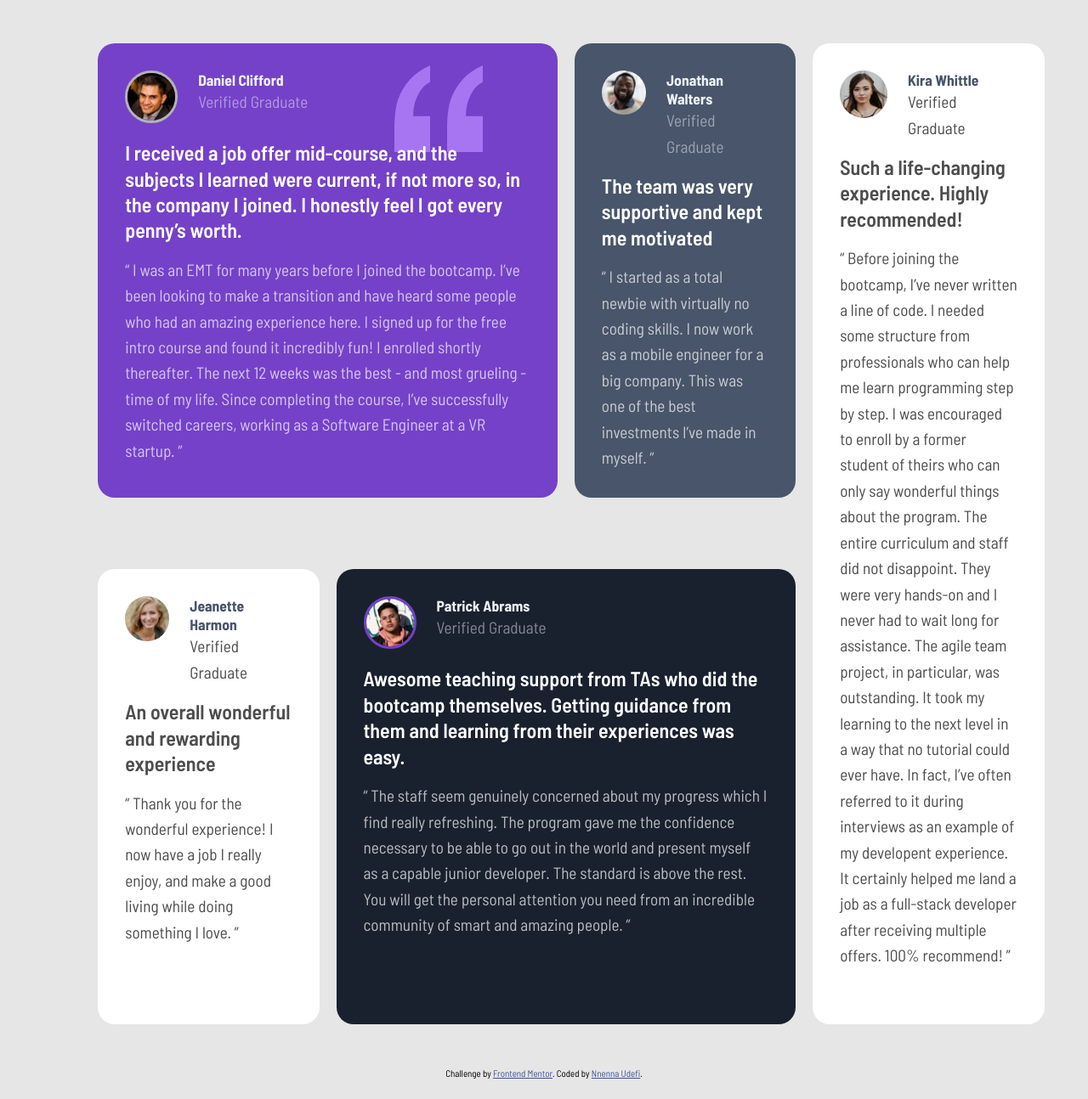
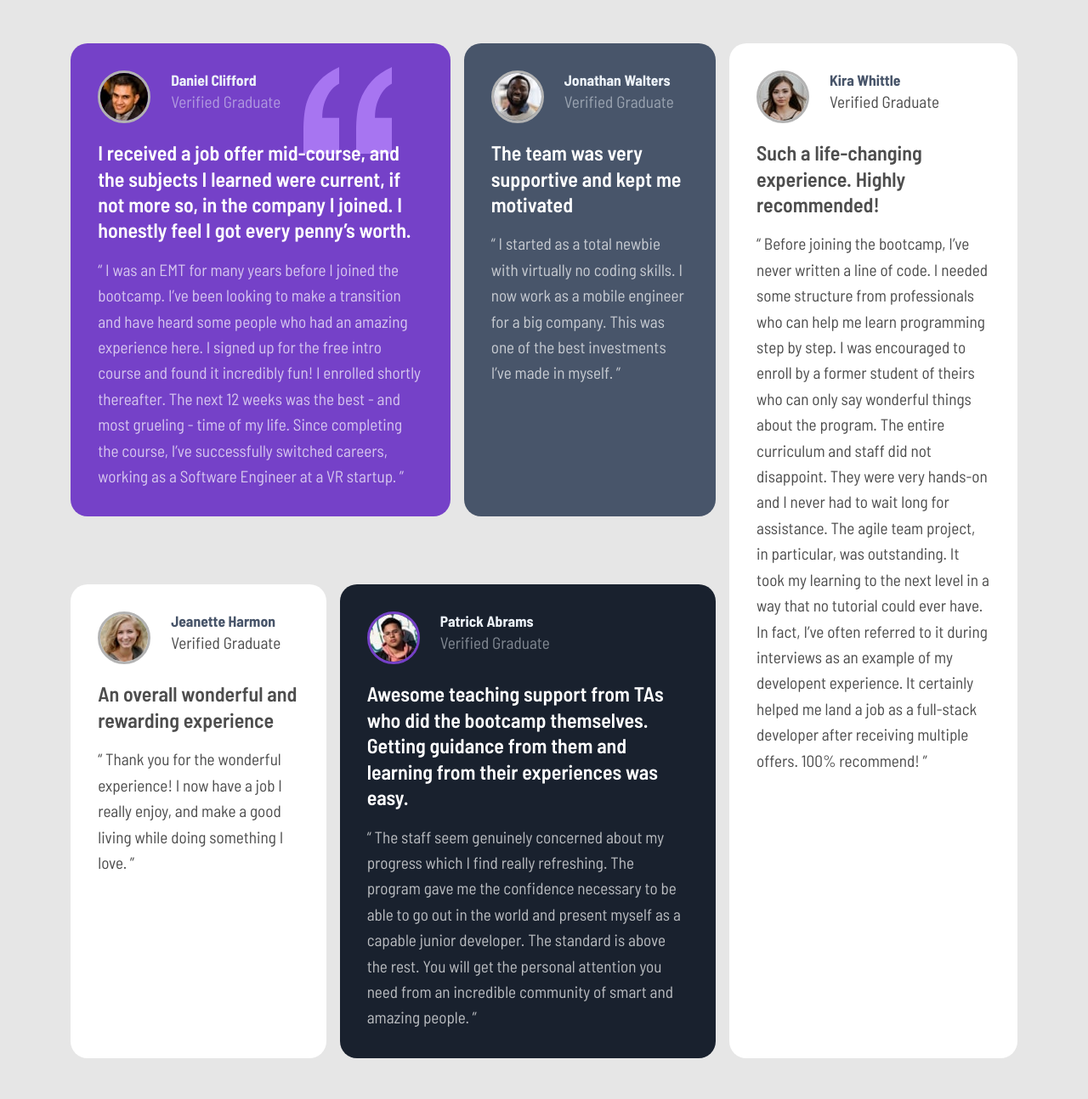
Before and after one commit to Nnenna-udefi/testimonials-grid, a plain HTML site: page index.html in a window 1280 px wide. Shown: the top 1294 px of the page at 85% size. Before the commit the page ends 1270 px from the top, so only its background shows below. Drawn offline with Linux system fonts and the light colour scheme.

Commit message:
Update styles.css

```diff
--- a/styles.css
+++ b/styles.css
@@ -29,7 +29,10 @@ p{
      background-size:auto;
     background-repeat: no-repeat;
  }
- .badges1 img{
+ .badges1 img,
+ .badges2 img,
+ .badges3 img,
+ .badges5 img{
      border: 3px solid hsl(0, 0%, 70%);
  }
  .badges2{
@@ -87,36 +90,38 @@ h1{
 .attribution a {
     color: hsl(228, 45%, 44%);
  }
+ @media screen and (min-width:800px) and (max-width: 1000px){
+    .container{
+        margin: 0;
+    }
+ }
  @media screen and (min-width:800px){
      body{
         padding:0;
-     }
-
-     section{
-         margin: 2rem;
      }
 
      .container {
         display: grid;
         margin: 0 5% 0 5%;
         padding: 1.2rem;
-        grid-template-columns: repeat(4, 1fr);
-        grid-template-rows: repeat(2, 1fr);
-        grid-column-gap: 20px;
-        grid-row-gap: 20px;
+        grid-template-areas: "first first second fifth"
+                            "third fourth fourth fifth";
+        grid-gap: 16px;
     }
-
     .badges1{
-        grid-column: 1/3;
+        grid-area: first;
     }
-
-    .badges5 {
-        grid-column: 4/5;
-        grid-row: 1/3;
+    .badges2{
+        grid-area: second;
     }
-
-    .badges4 {
-        grid-column: 2/4;
+    .badges3{
+        grid-area: third;
+    }
+    .badges4{
+        grid-area: fourth;
+    }
+    .badges5{
+        grid-area: fifth;
     }
 
  }
```
